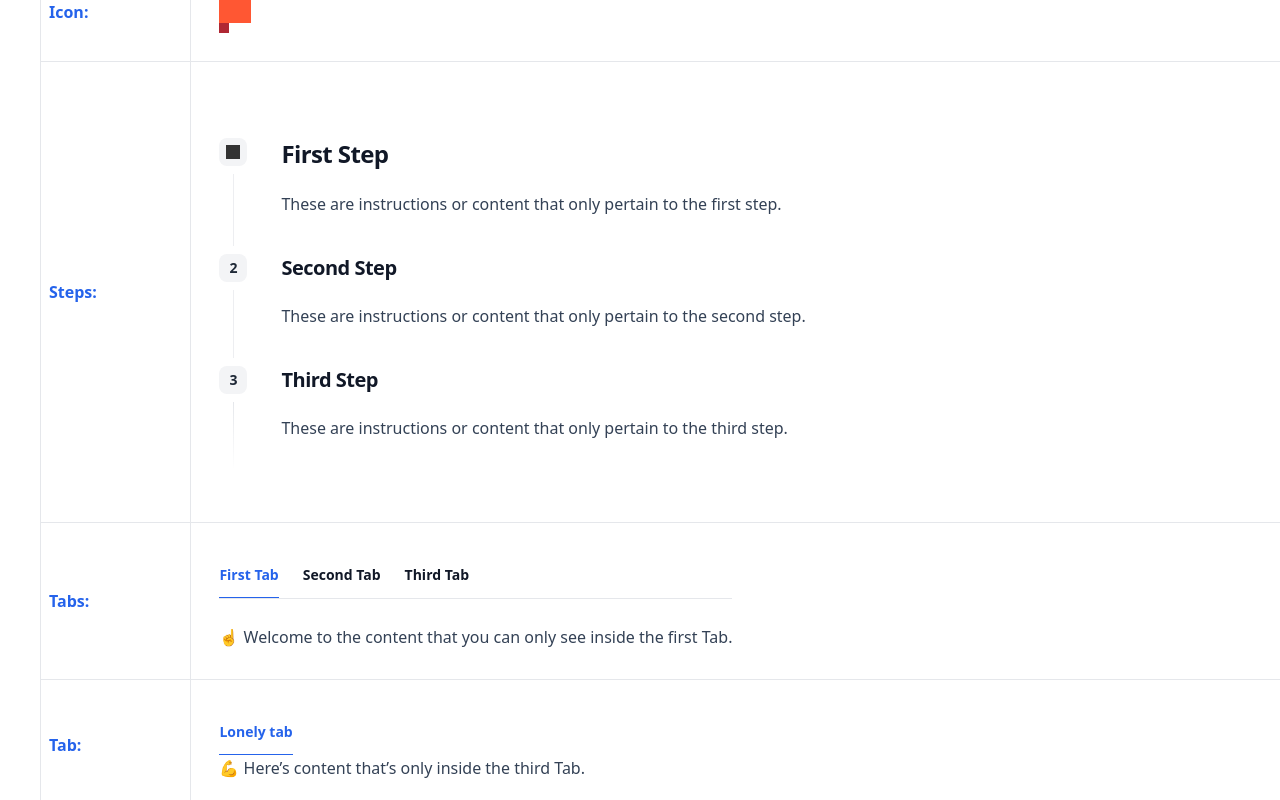
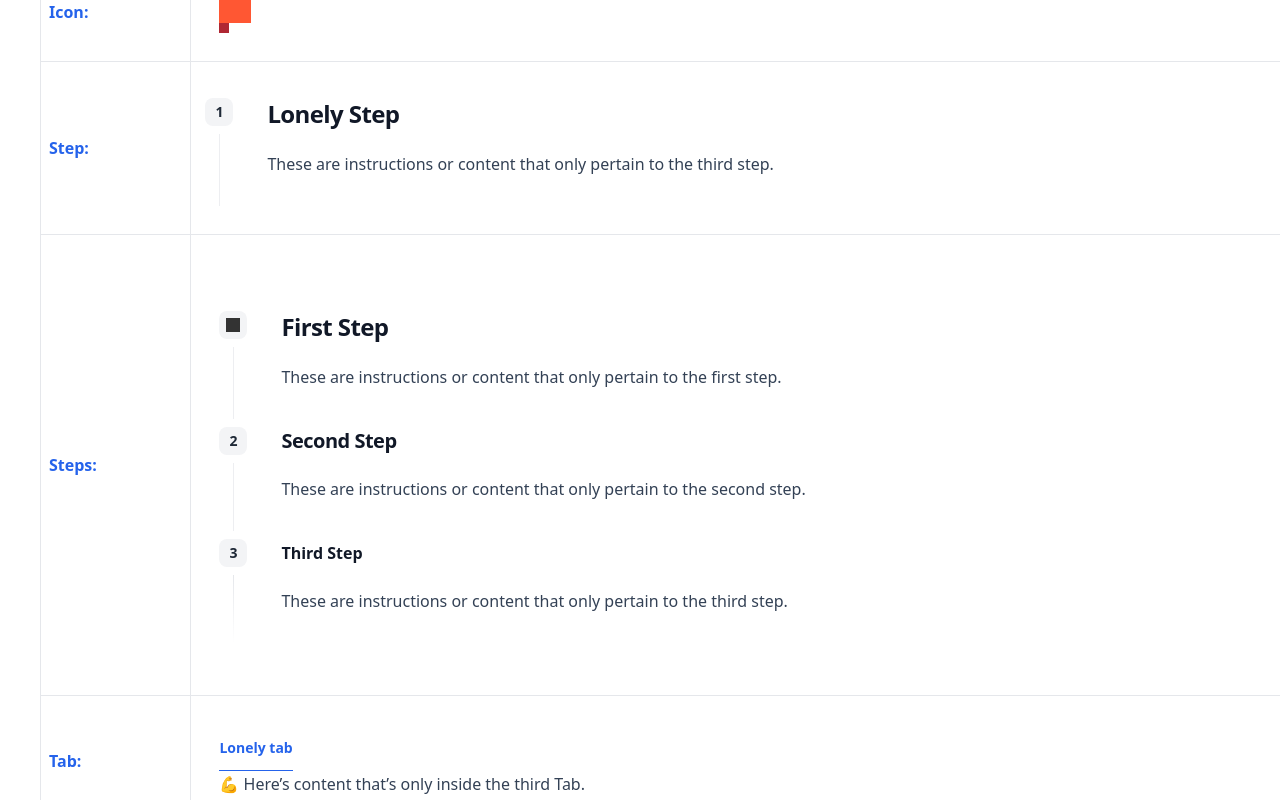
Before and after one commit to santiagoolivos/mintlify-components, a React (Vite) app: page / in a window 1280 px wide. Shown: the part 2480-3280 px from the top of the page. Built offline with nearby package versions, Linux system fonts and the light colour scheme; grey boxes are pictures that could not be loaded; what tailwind-children would draw is missing.

Commit message:
feat: all components done

```diff
--- a/src/App.tsx
+++ b/src/App.tsx
@@ -1,9 +1,9 @@
 import { Accordion } from "./components/accordion";
 import { AccordionGroup } from "./components/accordion-groups";
-import Callout from "./components/callouts";
-import Card from "./components/card";
-import CardGroup from "./components/card-group";
-import {CodeBlock} from "./components/code-block";
+import { Callout } from "./components/callouts";
+import { Card } from "./components/card";
+import { CardGroup } from "./components/card-group";
+import { CodeBlock } from "./components/code-block";
 import { CodeGroup } from "./components/code-group";
 import { Icon } from "./components/icon";
 import { Step } from "./components/step";
@@ -62,7 +62,7 @@ function App() {
   return (
     <div className="min-h-screen bg-white flex flex-col items-center justify-center w-full m-10">
       <h1 className="text-4xl font-bold mb-8 text-primary">Components Showcase</h1>
-      <table className="border-collapse">
+      <table className="border-collapse max-w-screen-xl">
         <tbody>
           <ComponentContainer name="Accordion">
             <Accordion title="I am the Accordion">
@@ -161,6 +161,12 @@ sayHello();
           <Icon icon="circle" iconType="regular" color="#AF2733" size={10}/>
       </ComponentContainer>
 
+      <ComponentContainer name="Step">
+        <Step title="Lonely Step" stepNumber={1} titleSize="h2">
+          These are instructions or content that only pertain to the third step.
+        </Step>
+      </ComponentContainer>
+
       <ComponentContainer name="Steps">
 
         <Steps titleSize="h3">
@@ -168,14 +174,19 @@ sayHello();
             These are instructions or content that only pertain to the first step.
           </Step>
 
-          <Step title="Second Step">
+          <Step title="Second Step" titleSize="h3">
             These are instructions or content that only pertain to the second step.
           </Step>
 
-          <Step title="Third Step">
+          <Step title="Third Step" titleSize="p">
             These are instructions or content that only pertain to the third step.
           </Step>
         </Steps>
+      </ComponentContainer>
+      <ComponentContainer name="Tab">
+        <Tab title="Lonely tab" isActive={true}>
+          💪 Here’s content that’s only inside the third Tab.
+        </Tab>
       </ComponentContainer>
 
       <ComponentContainer name="Tabs">
@@ -193,18 +204,11 @@ sayHello();
         </Tabs>
       </ComponentContainer>
 
-      <ComponentContainer name="Tab">
-        <Tab title="Lonely tab" isActive={true}>
-          💪 Here’s content that’s only inside the third Tab.
-        </Tab>
-      </ComponentContainer>
-
 
       <ComponentContainer name="Tooltip">
 
         <Tooltip tip="This is a tooltip!">Hover over me</Tooltip>
       </ComponentContainer>
-
 
 
 
--- a/src/components/callouts.tsx
+++ b/src/components/callouts.tsx
@@ -16,7 +16,7 @@ const calloutStyles = {
 };
 
 
-const Callout: FC<CalloutProps> = ({ type, children }) => {
+export const Callout: FC<CalloutProps> = ({ type, children }) => {
   let color = "gray";
   let calloutIcon = "";
 
@@ -60,5 +60,3 @@ const Callout: FC<CalloutProps> = ({ type, children }) => {
     </div>
   );
 };
-
-export default Callout;
--- a/src/components/card-group.tsx
+++ b/src/components/card-group.tsx
@@ -7,7 +7,7 @@ interface CardGroupProps {
   cols?: number; // Number of columns per row (default: 2)
 }
 
-const CardGroup: FC<CardGroupProps> = ({ children, cols = 2}) => {
+export const CardGroup: FC<CardGroupProps> = ({ children, cols = 2}) => {
 
   const className = `not-prose grid gap-x-4 sm:grid-cols-${cols}`;
   return (
@@ -18,5 +18,3 @@ const CardGroup: FC<CardGroupProps> = ({ children, cols = 2}) => {
     </div>
   );
 };
-
-export default CardGroup;
--- a/src/components/card.tsx
+++ b/src/components/card.tsx
@@ -14,7 +14,7 @@ interface CardProps {
   children: ReactNode;
 }
 
-const Card: FC<CardProps> = ({ title, icon, iconType = "regular", color, href, horizontal = false, img, children }) => {
+export const Card: FC<CardProps> = ({ title, icon, iconType = "regular", color, href, horizontal = false, img, children }) => {
   // FontAwesome icon prefix mapping
 
   // Card container classes
@@ -87,5 +87,3 @@ const Card: FC<CardProps> = ({ title, icon, iconType = "regular", color, href, h
     </div>
   );
 };
-
-export default Card;
```
